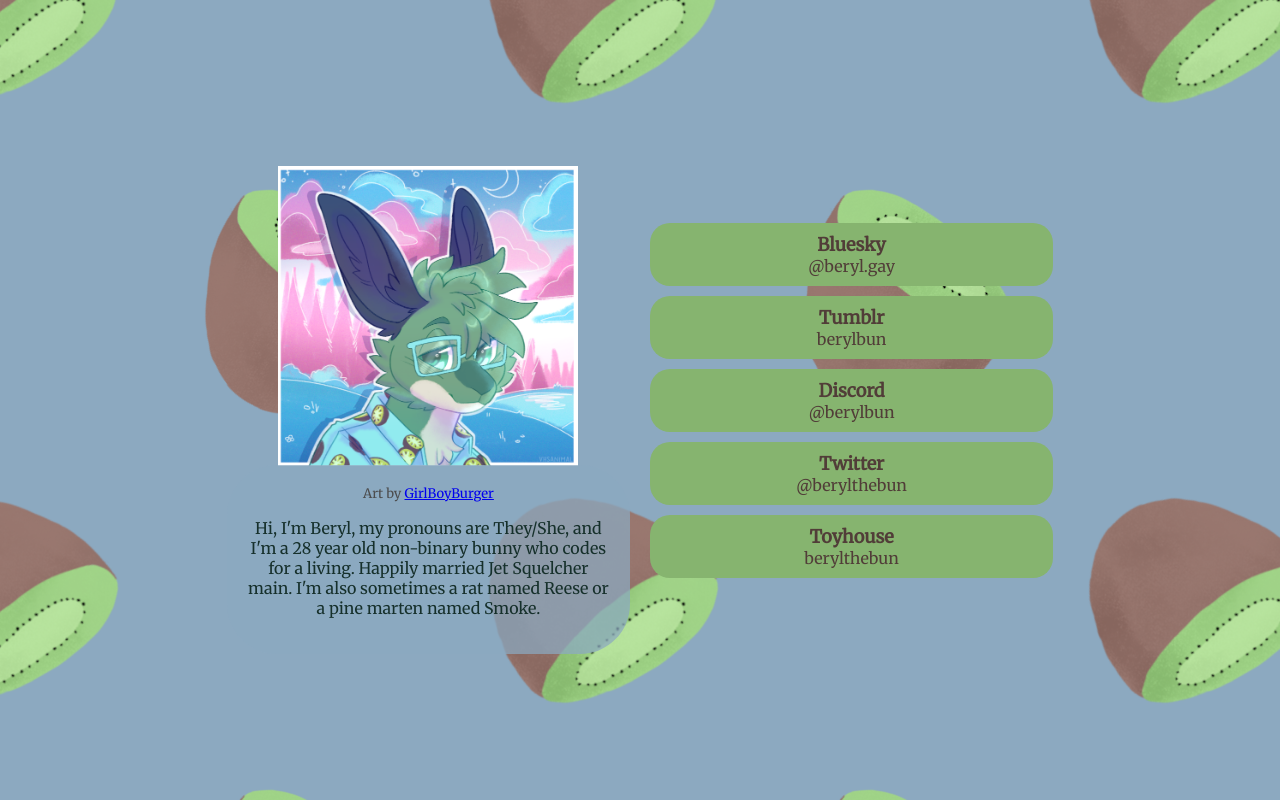
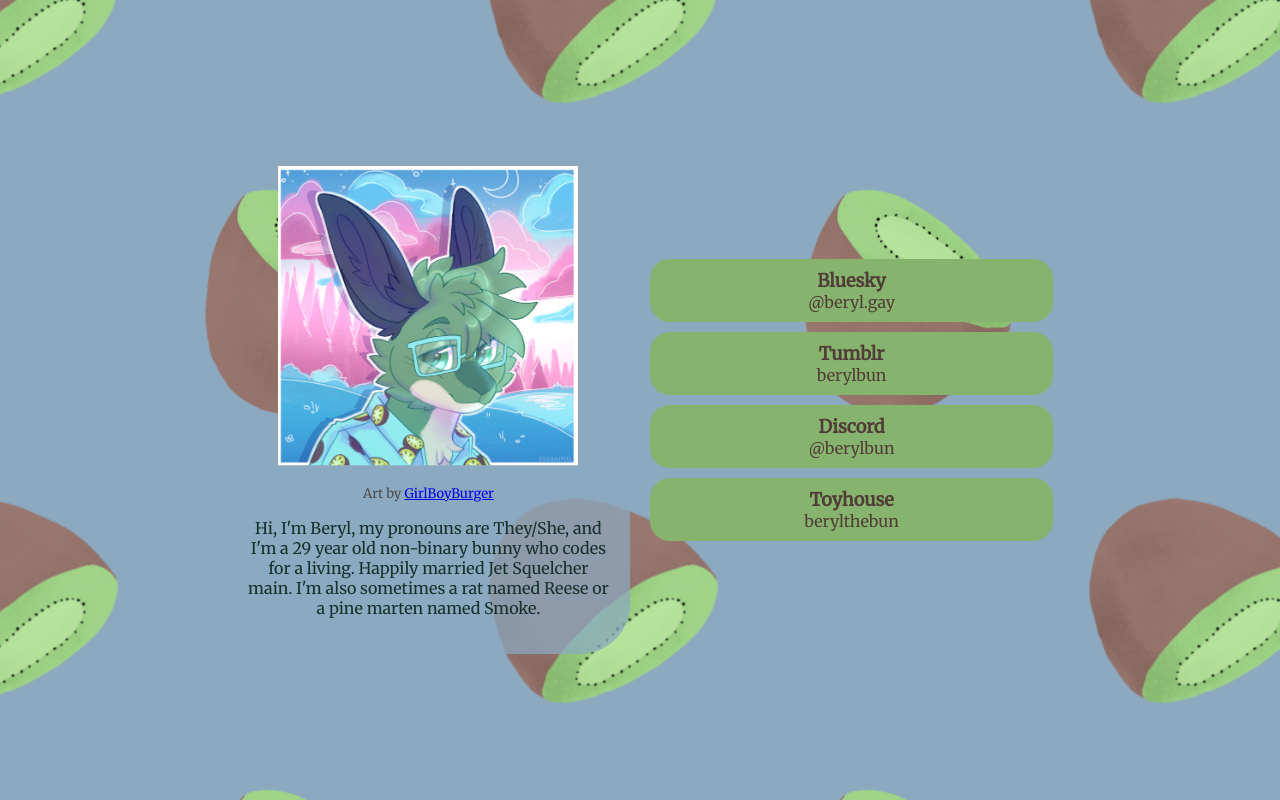
Before and after one commit to berylbun/berylbun.github.io, a plain HTML site: page index.html in a window 1280 px wide. Drawn offline with Linux system fonts and the light colour scheme.

Commit message:
Updated Age, Removed Twitter again lol

```diff
--- a/index.html
+++ b/index.html
@@ -18,7 +18,7 @@
         </div>
         <div id="bio">
           <div class="credit">Art by <a href="https://girlboyburger.carrd.co/">GirlBoyBurger</a></div>
-          <p>Hi, I'm Beryl, my pronouns are They/She, and I'm a 28 year old non-binary bunny who codes for a living. Happily married Jet Squelcher main. I'm also sometimes a rat named Reese or a pine marten named Smoke.
+          <p>Hi, I'm Beryl, my pronouns are They/She, and I'm a 29 year old non-binary bunny who codes for a living. Happily married Jet Squelcher main. I'm also sometimes a rat named Reese or a pine marten named Smoke.
           </p>
         </div>
       </div>
@@ -35,10 +35,6 @@
           <div class="label"><strong>Discord</strong></div>
           <div class="link">@berylbun</div>
         </a>
-        <a id="mastodon" href="https://twitter.com/berylthebun">
-            <div class="label"><strong>Twitter</strong></div>
-            <div class="link">@berylthebun</div>
-        </a>
         <a id="toyhouse" href="https://toyhou.se/berylthebun">
           <div class="label"><strong>Toyhouse</strong></div>
           <div class="link">berylthebun</div>
```
